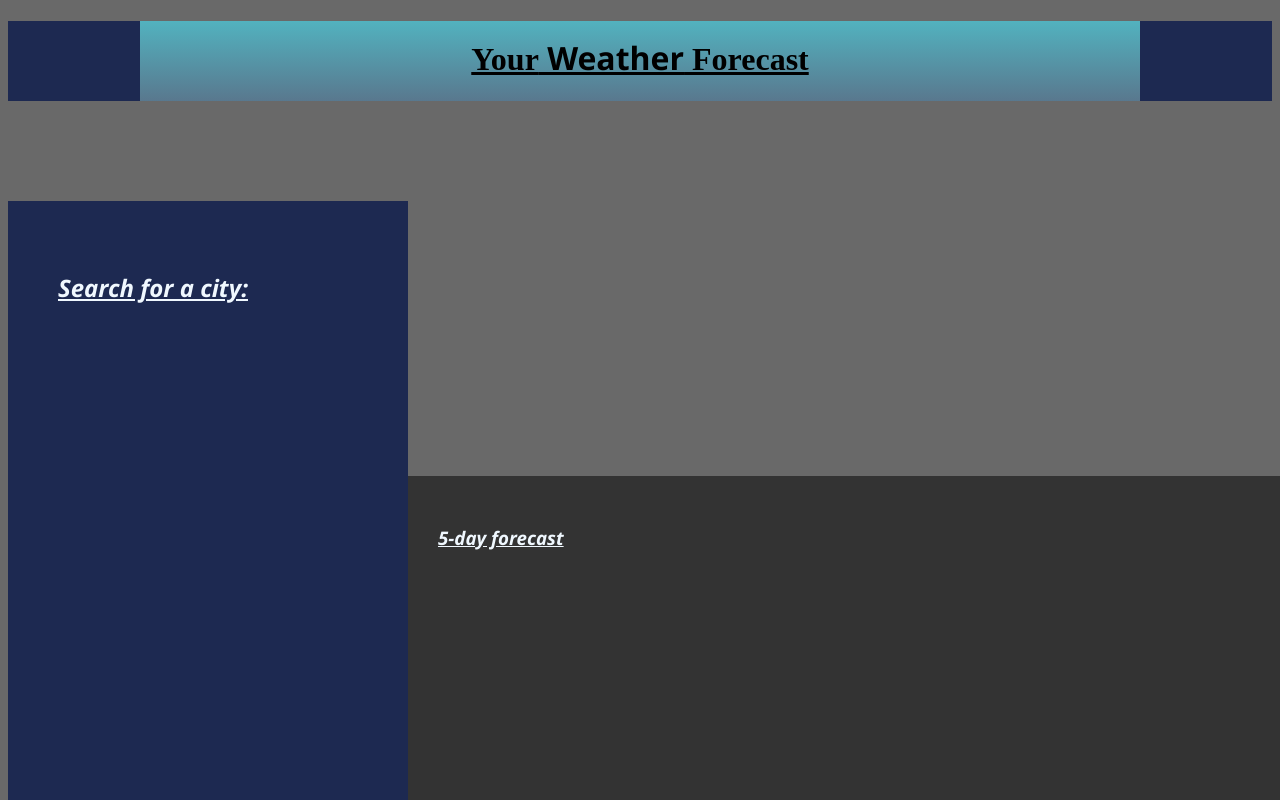
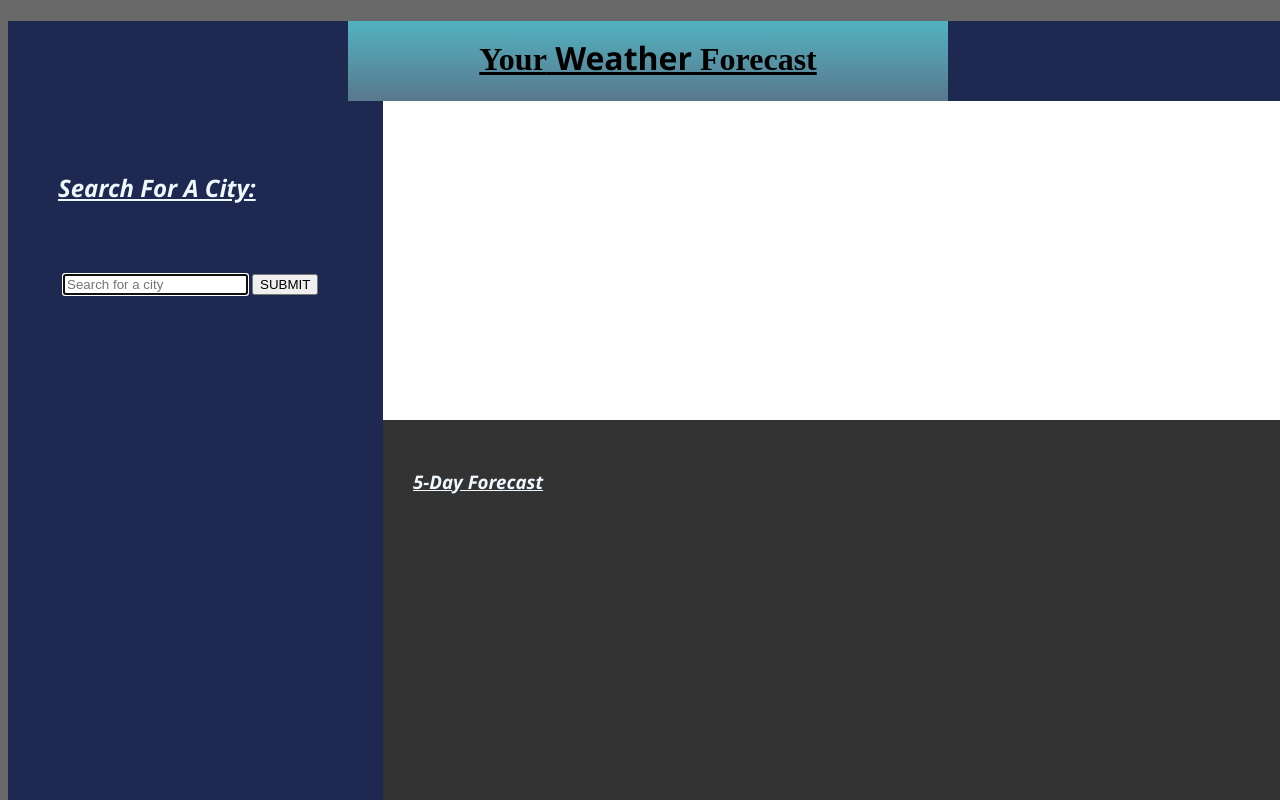
Before and after one commit to JeepingCoder/weather-app, a plain HTML site: page index.html in a window 1280 px wide. Drawn offline with Linux system fonts and the light colour scheme.

Commit message:
worked on js

```diff
--- a/index.html
+++ b/index.html
@@ -16,15 +16,27 @@
           <h1> Your<span> Weather</span> Forecast</h1>
 
        </div>
-   <side>
+   <section class ='side'>
        <div class ="sidebar">
-       <h2>Search for a city:</h2>
+       <h2>Search For A City:</h2>
+       <form>
+        <input type="text" placeholder="Search for a city" autofocus>
+        <button type="submit">SUBMIT</button>
+        <span class="msg"></span>
+        </form>
 
    </div>
-   </side>
+   <div class="stage">
+
+      <div class="box">
+        <span></span>
+      </div>
+    </div>
+  </div>
+</section>
 
    <div class ="container">
-   <h3>5-day forecast</h3>
+   <h3>5-Day Forecast</h3>
 
 
    </div>
--- a/style.css
+++ b/style.css
@@ -1,5 +1,8 @@
 body{
     background-color: dimgrey;
+    height: 100%;
+    width:100%;
+
 }
 
 .header{
@@ -10,7 +13,7 @@ background-color:#1D2951;
 }
 
 .inner-header{
-   width:1000px;
+   width:600px;
    height: 100%;
    display:block;
    margin:0 auto;
@@ -32,10 +35,9 @@ h1 span{
 
 .sidebar{
 
-   margin-top:100px;
+   margin-top:0px;
    padding:0px;
-   width:400px;
-
+   width:33%;
    background-color:#1D2951;
    position:fixed;
    height:100%;
@@ -49,6 +51,20 @@ h2{
    text-decoration: underline;
    font-style: italic;
 }
+form{
+    margin-left:55px;
+}
+
+.stage{
+     position:relative;
+     height:100%;
+     width:100%;
+     background-color:white;
+     margin-left:375px;
+     position:fixed;
+
+}
+
 
 .container{
    background-color: #333;
@@ -56,8 +72,8 @@ h2{
    position: fixed;
    bottom: 0;
    width: 100%;
-   height:33%;
-   margin-left: 400px;
+   height:40%;
+   margin-left: 375px;
    color:aliceblue;
    text-decoration: underline;
    padding: 30px;
```
Also changed, not shown: script.js (+20 -0 lines).
